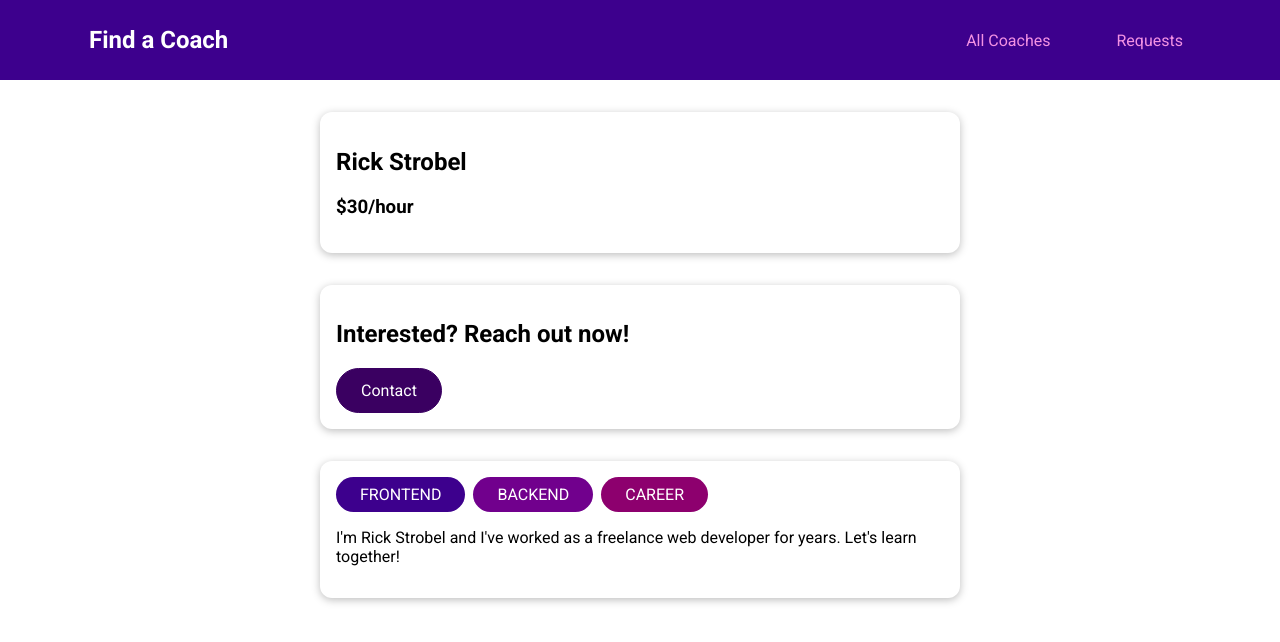
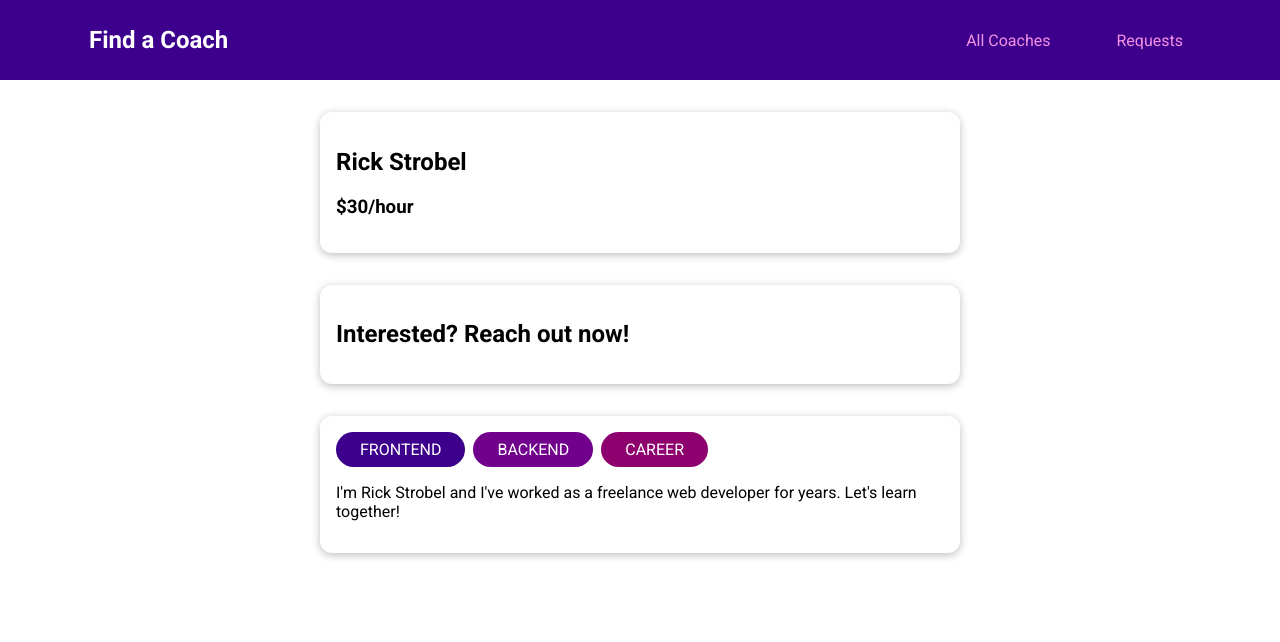
Before and after one commit to dveleztx/Coach-Finder-App, a Vue app: page /coaches/c1 in a window 1280 px wide. Shown: the top 642 px of the page. Built offline with nearby package versions, Linux system fonts and the light colour scheme.

Commit message:
Removed contact button from details screen, since it's the actual contacts page. Also wrapped the CoachDetails into a div so that transitions work correctly when going to the contacts page and then navigate to another page.

```diff
--- a/src/pages/coaches/CoachDetails.vue
+++ b/src/pages/coaches/CoachDetails.vue
@@ -1,4 +1,5 @@
 <template>
+  <div>
     <section>
       <base-card>
         <h2>{{ fullName }}</h2>
@@ -9,7 +10,6 @@
       <base-card>
         <header>
           <h2>Interested? Reach out now!</h2>
-        <base-button link :to="contactLink">Contact</base-button>
         </header>
         <router-view></router-view>
       </base-card>
@@ -25,6 +25,7 @@
         <p>{{ description }}</p>
       </base-card>
     </section>
+  </div>
 </template>
 
 <script>
@@ -50,7 +51,7 @@ export default {
     },
     description() {
       return this.selectedCoach.description;
-    }
+    },
   },
   created() {
     this.selectedCoach = this.$store.getters['coaches/coaches'].find(
```
Lines whose indentation alone changed are shown as unchanged.
